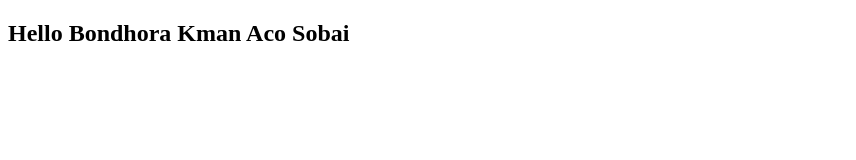
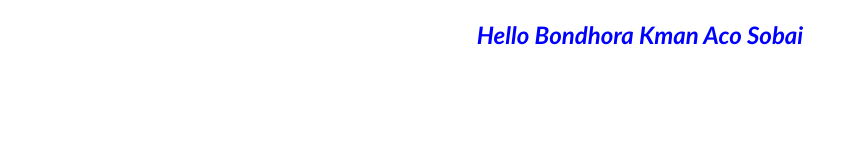
Before and after one commit to sojibdasjr/Sojib-project, a plain HTML site: page index.html in a window 1280 px wide. Shown: the whole page, without its empty margins (0-856 px from the left). Drawn offline with Linux system fonts and the light colour scheme.

Commit message:
added tital photo

```diff
--- a/index.html
+++ b/index.html
@@ -5,6 +5,8 @@
     <meta http-equiv="X-UA-Compatible" content="IE=edge">
     <meta name="viewport" content="width=device-width, initial-scale=1.0">
     <title>Thsi is Sojib's Project</title>
+    <link rel="shortcut icon" href="image/sojib.jpg" type="image/x-icon">
+    <link rel="stylesheet" href="style.css">
 </head>
 <body>
     <h2>Hello Bondhora Kman Aco Sobai</h2>
```
